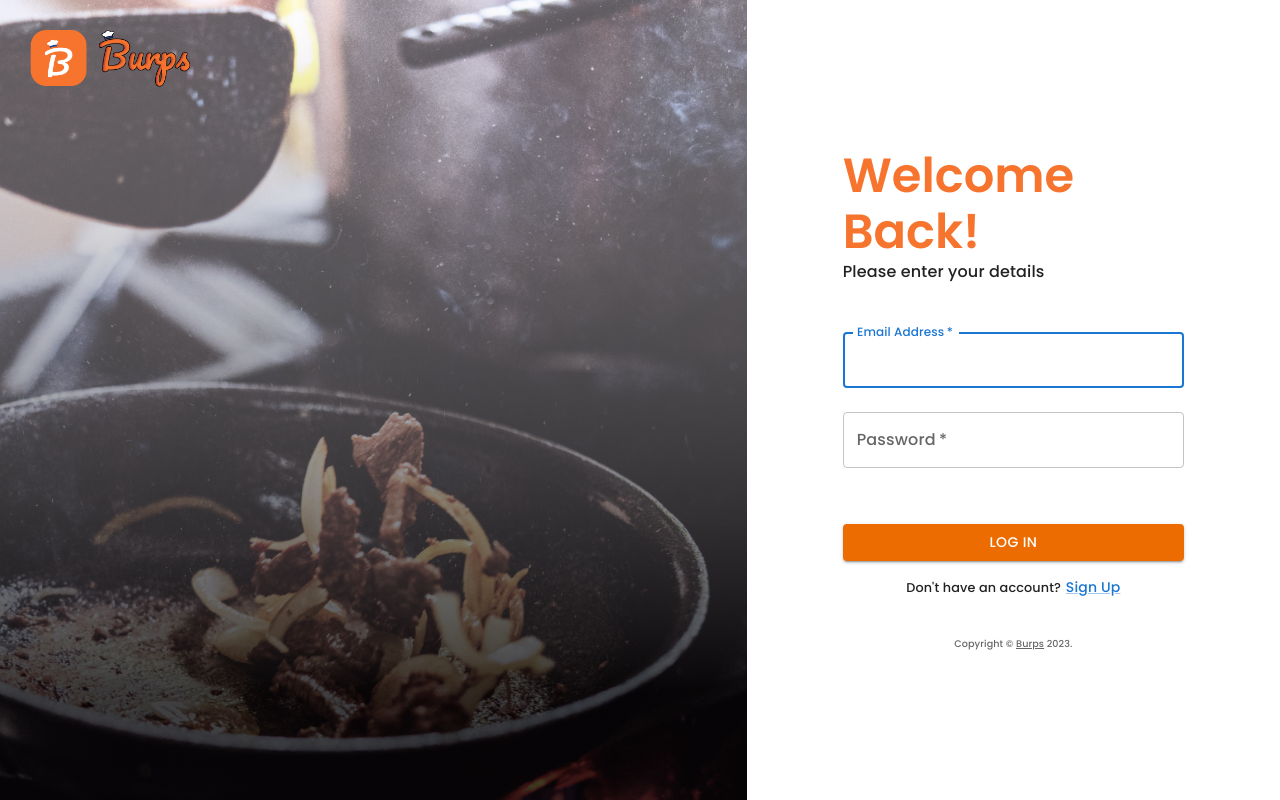
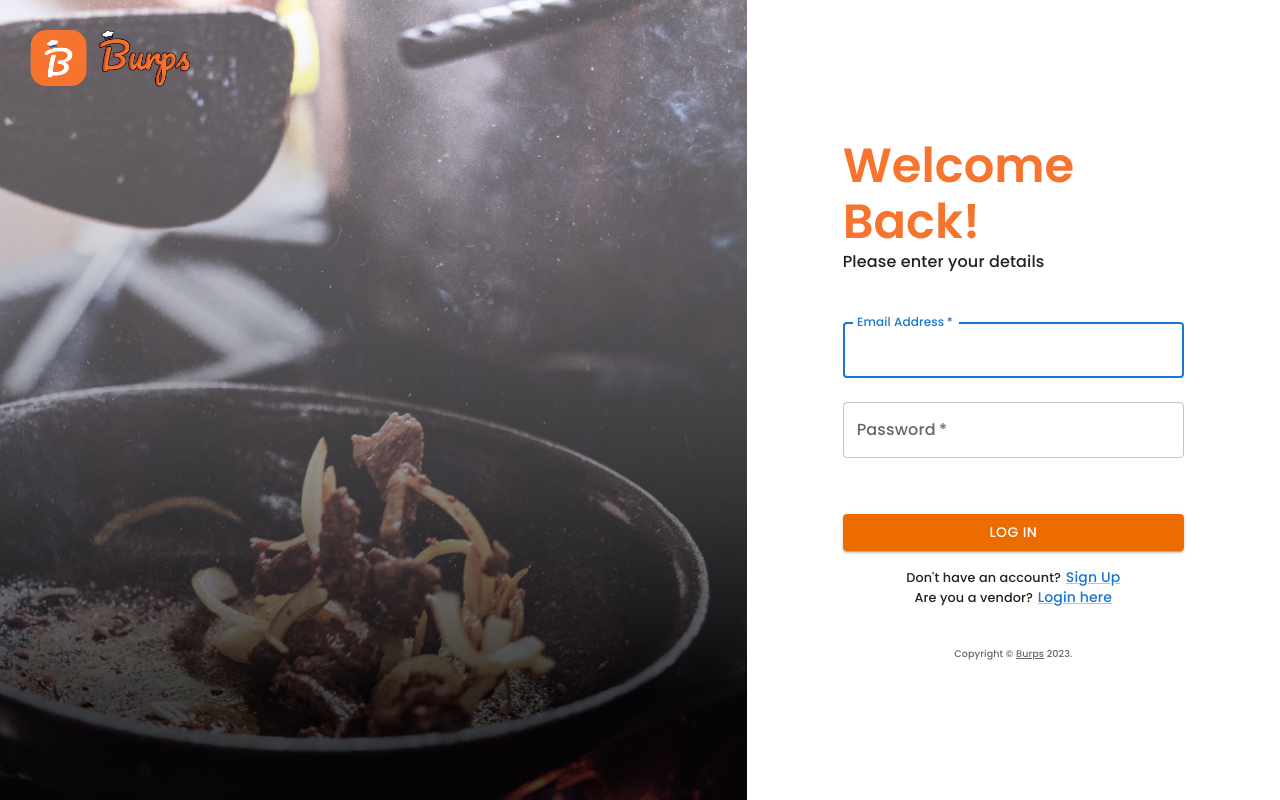
Before and after one commit to desmondtong/Food-Ordering-App, a React (Vite) app in the folder Frontend/: page / in a window 1280 px wide. Built offline with nearby package versions, Linux system fonts and the light colour scheme; no server answers.

Commit message:
Add link to leads to different login portal

```diff
--- a/Frontend/src/pages_customer/Login.tsx
+++ b/Frontend/src/pages_customer/Login.tsx
@@ -225,6 +225,26 @@ const Login: React.FC = () => {
                     Sign Up
                   </Link>
                 </Typography>
+                <Typography
+                  variant="body1"
+                  fontSize="0.8rem"
+                  textAlign="center"
+                >
+                  {pathName === "/login/vendor"
+                ? "Not a vendor?"
+                : "Are you a vendor?"}
+                  <Link
+                    href={
+                      pathName === "/login/vendor"
+                        ? "/"
+                        : "/login/vendor"
+                    }
+                    variant="body2"
+                    ml="0.3rem"
+                  >
+                    Login here
+                  </Link>
+                </Typography>
               </Box>
             </Grid>
 
```
